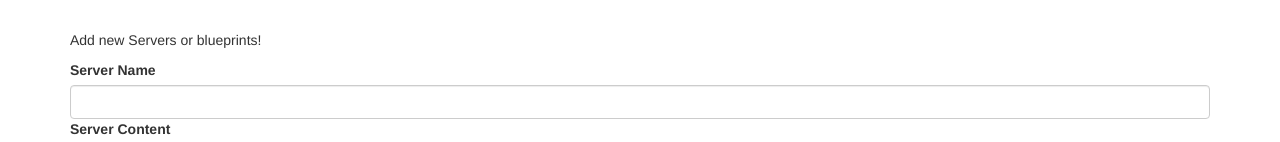
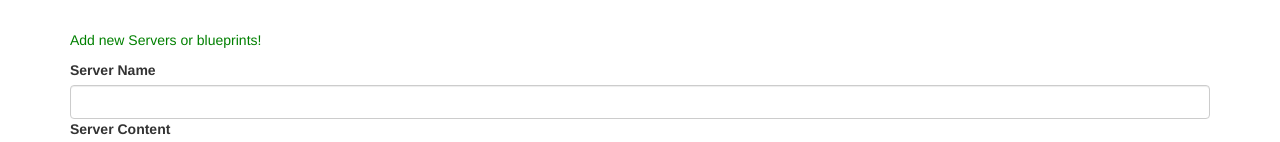
Before and after one commit to jonataslaet/academind-angular, an Angular app in the folder cmp-databinding-start/: page / in a window 1280 px wide. Shown: the top 142 px of the page. Built offline with nearby package versions, Linux system fonts and the light colour scheme.

Commit message:
Understanding View Encapsulation

```diff
--- a/cmp-databinding-start/src/app/cockpit/cockpit.component.css
+++ b/cmp-databinding-start/src/app/cockpit/cockpit.component.css
@@ -0,0 +1,3 @@
+p {
+  color: green;
+}
--- a/cmp-databinding-start/src/app/server-element/server-element.component.css
+++ b/cmp-databinding-start/src/app/server-element/server-element.component.css
@@ -0,0 +1,3 @@
+p {
+  color: blue;
+}
```
